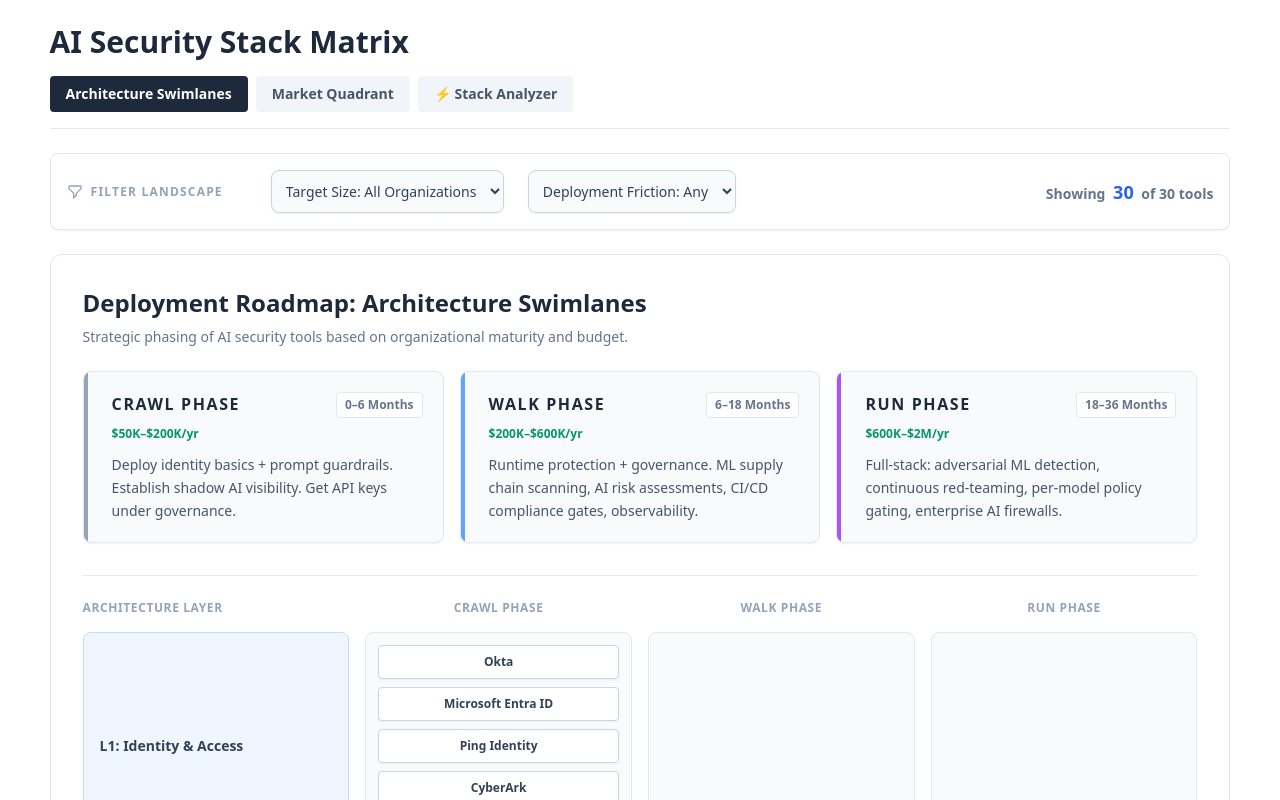
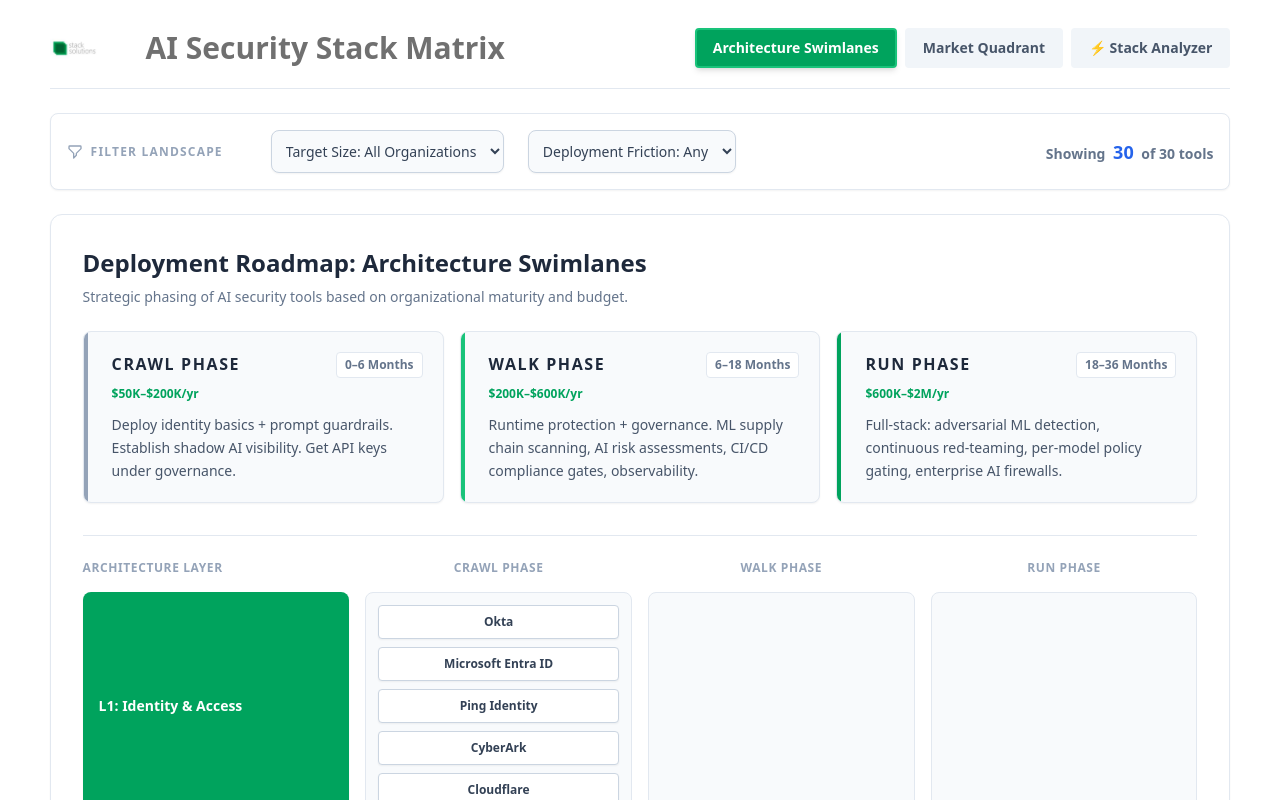
Before and after one commit to stacksolutions-com/ai-security-stack-matrix, a React (Vite) app: page / in a window 1280 px wide. Shown: the top 800 px of the page. Built offline with nearby package versions, Linux system fonts and the light colour scheme.

Commit message:
Add stack solutions logo and apply complete brand color palette

```diff
--- a/src/App.jsx
+++ b/src/App.jsx
@@ -37,15 +37,36 @@
   }
 
   return (
-    <div className="w-full max-w-[96vw] mx-auto p-6 text-slate-900 font-sans">
-      <header className="mb-6 flex justify-between items-end border-b border-slate-200 pb-4">
-        <div>
-          <h1 className="text-3xl font-bold text-slate-800">AI Security Stack Matrix</h1>
-          <div className="mt-4 flex space-x-2">
-            <button onClick={() => setActiveTab('swimlane')} className={`px-4 py-2 rounded font-bold text-sm ${activeTab === 'swimlane' ? 'bg-slate-800 text-white' : 'bg-slate-100 text-slate-600'}`}>Architecture Swimlanes</button>
-            <button onClick={() => setActiveTab('quadrant')} className={`px-4 py-2 rounded font-bold text-sm ${activeTab === 'quadrant' ? 'bg-slate-800 text-white' : 'bg-slate-100 text-slate-600'}`}>Market Quadrant</button>
-            <button onClick={() => setActiveTab('conflict')} className={`px-4 py-2 rounded font-bold text-sm ${activeTab === 'conflict' ? 'bg-slate-800 text-white' : 'bg-slate-100 text-slate-600'}`}>⚡ Stack Analyzer</button>
-          </div>
+    <div className="w-full max-w-[96vw] mx-auto p-6 text-[color:#707070] font-sans">
+      <header className="mb-6 flex justify-between items-center border-b border-slate-200 pb-4">
+        <div className="flex items-center space-x-6">
+          {/* Brand Logo */}
+          <img
+            src={`${import.meta.env.BASE_URL}stack-solutions-logo.png`}
+            alt="stack solutions"
+            className="h-12 w-auto object-contain"
+          />
+          {/* Light Gray Title Text */}
+          <h1 className="text-3xl font-bold text-[color:#707070]">AI Security Stack Matrix</h1>
+        </div>
+
+        {/* Branded Tab Navigation */}
+        <div className="flex space-x-2">
+          <button
+            onClick={() => setActiveTab('swimlane')}
+            className={`px-4 py-2 rounded font-bold text-sm transition-colors border-2 ${activeTab === 'swimlane' ? 'bg-[color:#00A35D] text-white shadow-md border-[color:#19C37A]' : 'bg-slate-100 text-slate-600 hover:bg-slate-200 border-transparent'}`}>
+            Architecture Swimlanes
+          </button>
+          <button
+            onClick={() => setActiveTab('quadrant')}
+            className={`px-4 py-2 rounded font-bold text-sm transition-colors border-2 ${activeTab === 'quadrant' ? 'bg-[color:#00A35D] text-white shadow-md border-[color:#19C37A]' : 'bg-slate-100 text-slate-600 hover:bg-slate-200 border-transparent'}`}>
+            Market Quadrant
+          </button>
+          <button
+            onClick={() => setActiveTab('conflict')}
+            className={`px-4 py-2 rounded font-bold text-sm transition-colors border-2 ${activeTab === 'conflict' ? 'bg-[color:#00A35D] text-white shadow-md border-[color:#19C37A]' : 'bg-slate-100 text-slate-600 hover:bg-slate-200 border-transparent'}`}>
+            ⚡ Stack Analyzer
+          </button>
         </div>
       </header>
 
--- a/src/components/QuadrantView.jsx
+++ b/src/components/QuadrantView.jsx
@@ -45,7 +45,7 @@
       {/* Changed to a wider aspect ratio so it looks great on full-screen monitors */}
       <div className="relative w-full aspect-video min-h-[600px] max-h-[800px] border-l-2 border-b-2 border-slate-800 bg-white">
 
-        {/* Cleaned up Quadrants with descriptions */}
+        {/* Cleaned up Quadrants with Branded Backgrounds */}
         <div className="absolute inset-0 grid grid-cols-2 grid-rows-2">
 
           {/* Top Left */}
@@ -54,10 +54,10 @@
             <div className="text-slate-400 text-xs mt-1 max-w-[250px]">Highly scalable, but AI features are bolted onto legacy architecture.</div>
           </div>
 
-          {/* Top Right */}
-          <div className="border-b border-slate-200 bg-blue-50/30 relative p-6 text-right flex flex-col items-end">
-            <div className="text-blue-700 font-bold uppercase tracking-widest text-sm">Enterprise AI-Native</div>
-            <div className="text-blue-600/70 text-xs mt-1 max-w-[250px]">Built specifically for AI environments with seamless enterprise governance.</div>
+          {/* Top Right (Brand Highlight) */}
+          <div className="border-b border-slate-200 bg-[color:#00A35D]/10 relative p-6 text-right flex flex-col items-end">
+            <div className="text-[color:#00A35D] font-bold uppercase tracking-widest text-sm">Enterprise AI-Native</div>
+            <div className="text-[color:#00A35D]/80 text-xs mt-1 max-w-[250px]">Built specifically for AI environments with seamless enterprise governance.</div>
           </div>
 
           {/* Bottom Left */}
@@ -66,24 +66,26 @@
             <div className="text-slate-300 text-xs mt-1 max-w-[250px]">Niche tools lacking both modern AI capabilities and broad scalability.</div>
           </div>
 
-          {/* Bottom Right */}
-          <div className="bg-purple-50/30 relative p-6 flex flex-col justify-end items-end text-right">
-            <div className="text-purple-700 font-bold uppercase tracking-widest text-sm">Emerging AI Startups</div>
-            <div className="text-purple-500/70 text-xs mt-1 max-w-[250px]">Cutting-edge AI protections, but may require heavy engineering to deploy.</div>
+          {/* Bottom Right (Brand Secondary Highlight) */}
+          <div className="bg-[color:#19C37A]/10 relative p-6 flex flex-col justify-end items-end text-right">
+            <div className="text-[color:#00A35D] font-bold uppercase tracking-widest text-sm">Emerging AI Startups</div>
+            <div className="text-[color:#00A35D]/70 text-xs mt-1 max-w-[250px]">Cutting-edge AI protections, but may require heavy engineering to deploy.</div>
           </div>
         </div>
 
         {/* Data Points */}
         {plotData.map((v, i) => (
           <div key={i} className={`absolute transition-all duration-500 ${v.isDimmed ? 'opacity-15 grayscale pointer-events-none z-0' : 'group cursor-pointer z-10 hover:z-50'}`} style={{ left: `${v.x}%`, bottom: `${v.y}%` }}>
-            <div className={`absolute -translate-x-1/2 -translate-y-1/2 w-3 h-3 rounded-full border-2 border-white shadow-md transition-colors ${v.isDimmed ? 'bg-slate-400' : 'bg-slate-800 group-hover:bg-blue-600'}`}></div>
-            <div className={`absolute top-1/2 -translate-y-1/2 left-3 text-xs font-bold whitespace-nowrap drop-shadow-sm pointer-events-none transition-colors ${v.isDimmed ? 'text-slate-400' : 'text-slate-700 group-hover:text-blue-700'}`}>{v.Vendor}</div>
+            {/* Branded dots */}
+            <div className={`absolute -translate-x-1/2 -translate-y-1/2 w-3 h-3 rounded-full border-2 border-white shadow-md transition-colors ${v.isDimmed ? 'bg-slate-400' : 'bg-[color:#00A35D] group-hover:bg-[color:#19C37A]'}`}></div>
+            {/* Branded text hover */}
+            <div className={`absolute top-1/2 -translate-y-1/2 left-3 text-xs font-bold whitespace-nowrap drop-shadow-sm pointer-events-none transition-colors ${v.isDimmed ? 'text-slate-400' : 'text-slate-700 group-hover:text-[color:#00A35D]'}`}>{v.Vendor}</div>
 
             {!v.isDimmed && (
               <div className="absolute bottom-full left-1/2 -translate-x-1/2 mb-3 bg-slate-900 text-white p-3 rounded-lg opacity-0 group-hover:opacity-100 shadow-xl w-64 pointer-events-none transition-all duration-200 transform translate-y-2 group-hover:translate-y-0 border border-slate-700 text-left z-50">
                 <div className="font-bold text-base border-b border-slate-700 pb-1 mb-2">{v.Vendor}</div>
                 <div className="grid grid-cols-2 gap-2 text-xs mb-2">
-                  <div className="text-slate-400">Target Size:</div><div className="font-semibold text-right text-blue-300">{v['Target Size']}</div>
+                  <div className="text-slate-400">Target Size:</div><div className="font-semibold text-right text-[color:#19C37A]">{v['Target Size']}</div>
                   <div className="text-slate-400">Friction:</div><div className="font-semibold text-right">{v['Deployment Friction']}</div>
                 </div>
                 <div className="text-xs text-slate-300 italic pt-2 border-t border-slate-700">{v['Core Differentiator']}</div>
--- a/src/components/SwimlaneView.jsx
+++ b/src/components/SwimlaneView.jsx
@@ -2,11 +2,11 @@
 
 export default function SwimlaneView({ data }) {
   const layers = [
-    { id: "1", name: "L1: Identity & Access", color: "bg-blue-50 border-blue-200" },
-    { id: "2", name: "L2: Prompt Guardrails", color: "bg-purple-50 border-purple-200" },
-    { id: "3", name: "L3: Runtime Protection", color: "bg-emerald-50 border-emerald-200" },
-    { id: "4", name: "L4: Governance & GRC", color: "bg-amber-50 border-amber-200" },
-    { id: "5", name: "L5: Observability", color: "bg-rose-50 border-rose-200" }
+    { id: "1", name: "L1: Identity & Access" },
+    { id: "2", name: "L2: Prompt Guardrails" },
+    { id: "3", name: "L3: Runtime Protection" },
+    { id: "4", name: "L4: Governance & GRC" },
+    { id: "5", name: "L5: Observability" }
   ];
   const phases = ["Crawl", "Walk", "Run"];
 
@@ -24,12 +24,12 @@
       <div className="grid grid-cols-3 gap-4 mb-8">
         {phaseDetails.map(p => (
           <div key={p.name} className="bg-slate-50 border border-slate-200 rounded-lg p-5 shadow-sm relative overflow-hidden">
-            <div className={`absolute top-0 left-0 w-1 h-full ${p.name === 'Crawl' ? 'bg-slate-400' : p.name === 'Walk' ? 'bg-blue-400' : 'bg-purple-500'}`}></div>
+            <div className={`absolute top-0 left-0 w-1 h-full ${p.name === 'Crawl' ? 'bg-slate-400' : p.name === 'Walk' ? 'bg-[color:#19C37A]' : 'bg-[color:#00A35D]'}`}></div>
             <div className="flex justify-between items-start mb-2 pl-2">
               <h4 className="font-bold text-slate-800 uppercase tracking-widest">{p.name} Phase</h4>
               <span className="text-xs font-bold bg-white border border-slate-200 px-2 py-1 rounded text-slate-500">{p.time}</span>
             </div>
-            <div className="text-xs font-bold text-emerald-600 mb-3 pl-2">{p.budget}</div>
+            <div className="text-xs font-bold text-[color:#00A35D] mb-3 pl-2">{p.budget}</div>
             <p className="text-sm text-slate-600 leading-relaxed pl-2">{p.desc}</p>
           </div>
         ))}
@@ -43,14 +43,18 @@
         <div className="space-y-4">
           {layers.map(layer => (
             <div key={layer.id} className="grid grid-cols-4 gap-4">
-              <div className={`p-4 rounded-lg border ${layer.color} flex items-center shadow-sm`}><span className="font-semibold text-slate-700 text-sm">{layer.name}</span></div>
+              {/* Branded layer background */}
+              <div className="p-4 rounded-lg bg-[color:#00A35D] flex items-center shadow-sm">
+                <span className="font-semibold text-white text-sm">{layer.name}</span>
+              </div>
               {phases.map(phase => {
                 const vendors = data.filter(v => String(v['Layer #']) === layer.id && v['Maturity Phase'] === phase);
                 return (
                   <div key={`${layer.id}-${phase}`} className="bg-slate-50 rounded-lg border border-slate-200 p-3 min-h-[80px] flex flex-wrap gap-2 items-start content-start">
                     {vendors.map(v => (
                       <div key={v.Vendor} className={`relative w-full transition-all duration-300 ${v.isDimmed ? 'opacity-20 grayscale pointer-events-none' : 'group cursor-pointer'}`}>
-                        <div className={`bg-white border shadow-sm rounded px-3 py-2 text-xs font-bold w-full text-center transition-colors ${v.isDimmed ? 'border-slate-200 text-slate-400' : 'border-slate-300 text-slate-700 group-hover:border-blue-500 group-hover:text-blue-600'}`}>
+                        {/* Branded vendor hover state */}
+                        <div className={`bg-white border shadow-sm rounded px-3 py-2 text-xs font-bold w-full text-center transition-colors ${v.isDimmed ? 'border-slate-200 text-slate-400' : 'border-slate-300 text-slate-700 group-hover:border-[color:#00A35D] group-hover:text-[color:#00A35D]'}`}>
                           {v.Vendor}
                         </div>
 
@@ -59,7 +63,7 @@
                             <div className="flex justify-between items-start border-b border-slate-700 pb-3 mb-3">
                               <div>
                                 <div className="font-bold text-lg leading-tight">{v.Vendor}</div>
-                                <div className="text-blue-400 text-[10px] font-bold uppercase tracking-widest mt-1">{v.Category}</div>
+                                <div className="text-[color:#19C37A] text-[10px] font-bold uppercase tracking-widest mt-1">{v.Category}</div>
                               </div>
                               <div className={`px-2 py-1 rounded text-[10px] font-bold uppercase tracking-wider ${v['Deployment Friction'] === 'Low' ? 'bg-green-500/20 text-green-300' : v['Deployment Friction'] === 'Medium' ? 'bg-amber-500/20 text-amber-300' : 'bg-red-500/20 text-red-300'}`}>
                                 {v['Deployment Friction']} Friction
```
Also changed, not shown: public/stack-solutions-logo.png (added).
